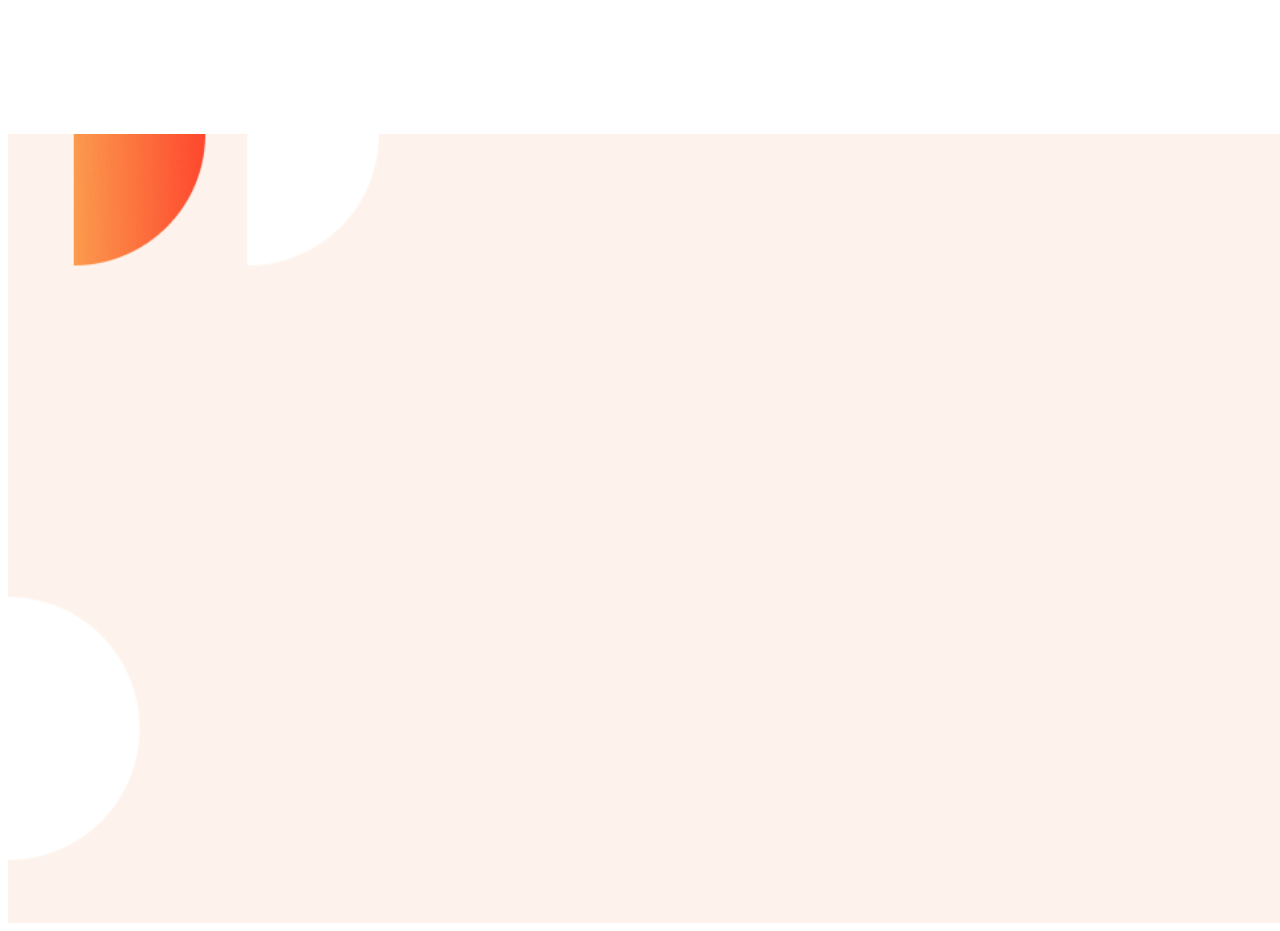
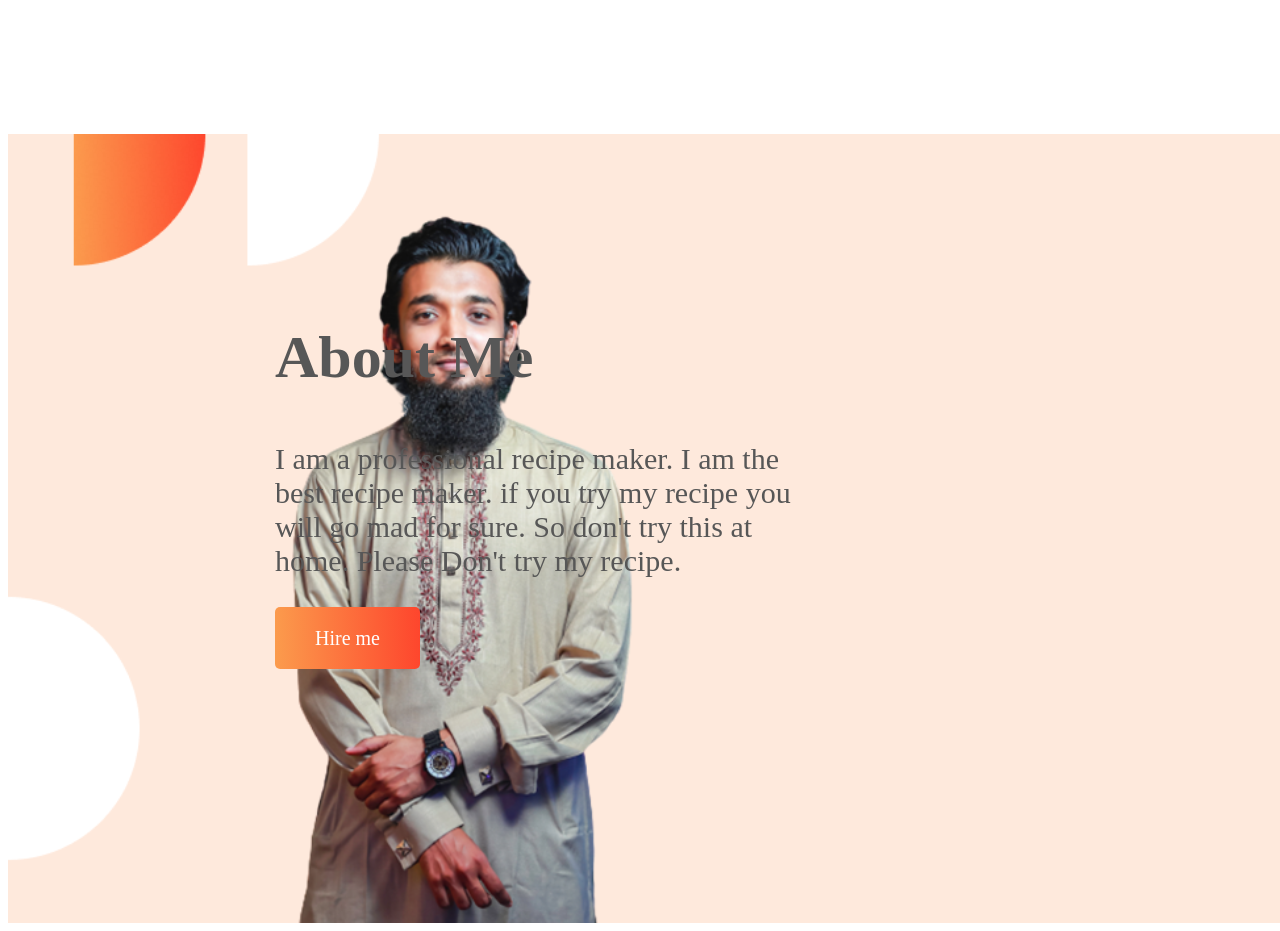
Before and after one commit to mhrakib999/Food-recipe-website, a plain HTML site: page index.html in a window 1280 px wide. Shown: the part 1160-2091 px from the top of the page. Drawn offline with Linux system fonts and the light colour scheme.

Commit message:
third commit

```diff
--- a/index.html
+++ b/index.html
@@ -32,10 +32,12 @@
     </section>
 
     <section class="section2">
-        <div>
-            <img class="banner-img" src="images/7.png" alt="">
-        </div>
-
+            <div><img class="banner-img" src="images/second-banner.png" alt=""></div>
+            <div class="about-font">
+            <h1>About Me</h1>
+            <p>I am a professional recipe maker. I am the best recipe maker. if you try my recipe you will go mad for sure. So don't try this at home. Please Don't try my recipe.</p>
+            <a class="hire-button" target="_blank" href="https://www.linkedin.com/in/mhrakib999/">Hire me</a>
+            </div>
     </section>
 
 
--- a/style.css
+++ b/style.css
@@ -41,5 +41,28 @@ p{
     margin-top: 160px;
     background-repeat: no-repeat;
     height: 789px;
-    z-index: 1;
+    flex-direction: column;
+
 }
+
+.about-font{
+    position: absolute;
+    width: 540px;
+    height: 246px;
+    right: 165px;
+    margin-top:300px;
+    margin-right: 300px;
+}
+.about-font p{
+    padding: 0px;
+}
+
+.hire-button{
+    font-size: 20px;
+    margin-left: 0px;
+    border-radius: 5px;
+    color: white;
+    text-decoration: none;
+    padding: 20px 40px;
+    background-image: linear-gradient(88.33deg, #FBA24F -7.64%, #FF1E1E 145.94%) ;
+}
```
Also changed, not shown: Images/second-banner.png (added).
